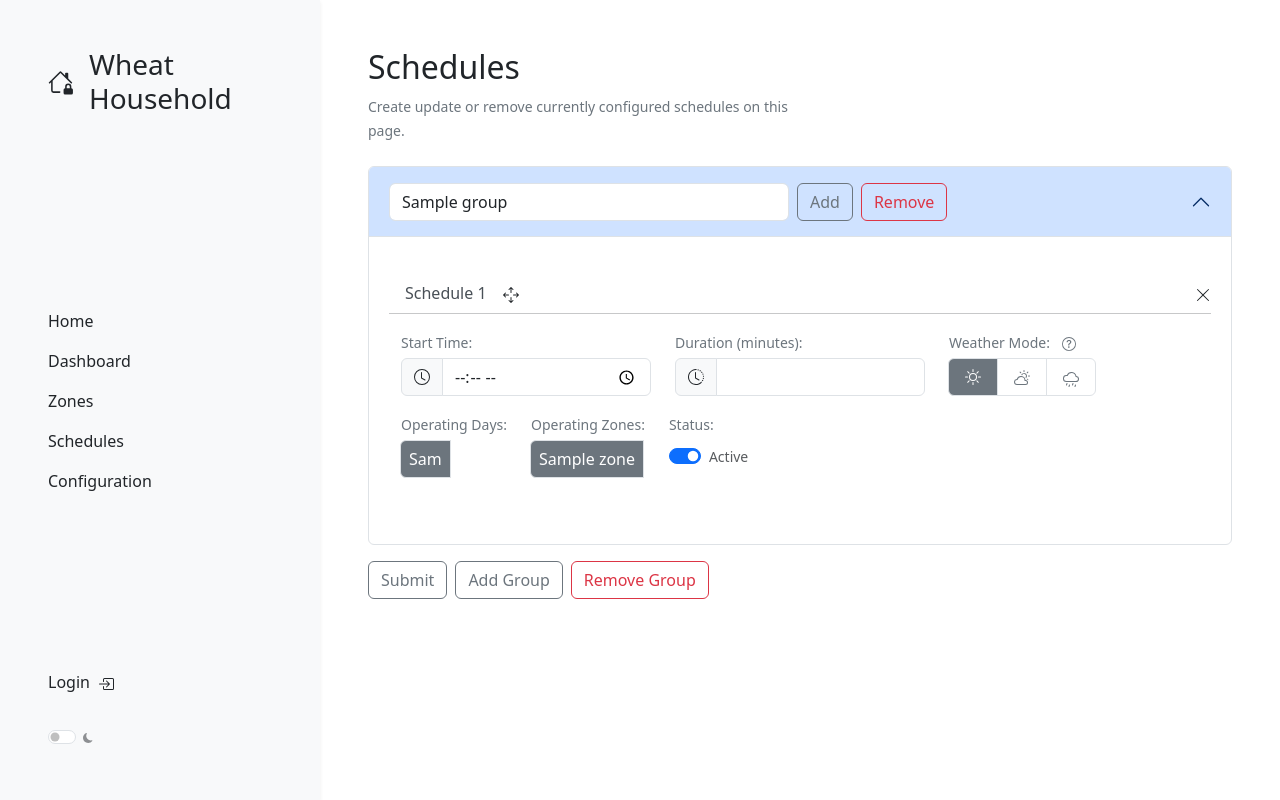
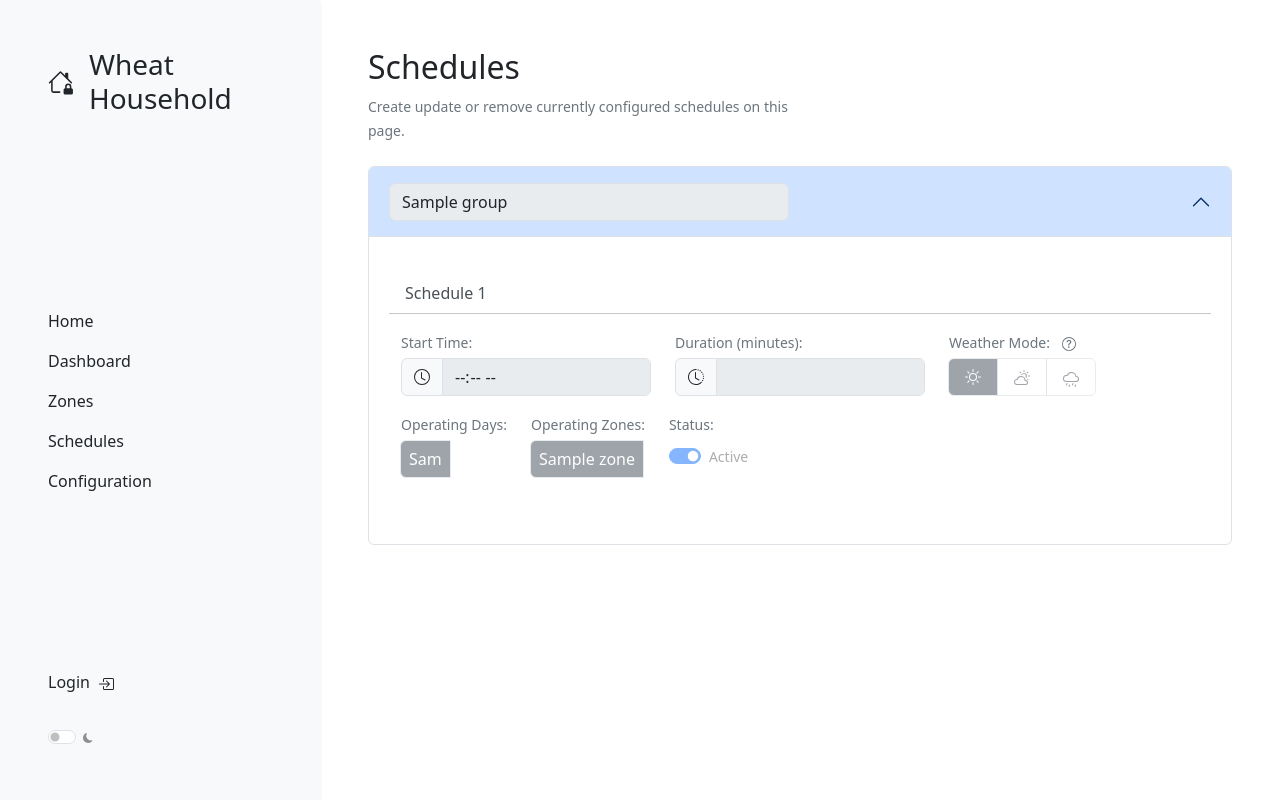
Before and after one commit to WiddleWabbit/flask-dashboard, a Flask app: page /schedules in a window 1280 px wide. Run offline with Flask 3, Linux system fonts and the light colour scheme; tables that the repository leaves empty hold one stand-in row (values such as "Sample post"); some libraries are stand-ins or nearby versions.

Commit message:
Set all the submit buttons, and controls to hide if not logged in. Set all fields to disabled if not logged in.

```diff
--- a/app/templates/configuration.html
+++ b/app/templates/configuration.html
@@ -38,7 +38,7 @@
                     </div>
                 </div>
             </div>
-            <button class="my-3 btn btn-outline-secondary d-block" type="submit">Submit</button>
+            <button class="my-3 btn btn-outline-secondary d-block {% if not current_user.is_authenticated %}d-none{% endif %}" type="submit">Submit</button>
         </form>
     </div>
     <!-- MQTT Broker Settings -->
@@ -73,7 +73,7 @@
                     </div>
                 </div>
             </div>
-            <button class="my-3 btn btn-outline-secondary d-block" type="submit">Submit</button>
+            <button class="my-3 btn btn-outline-secondary d-block {% if not current_user.is_authenticated %}d-none{% endif %}" type="submit">Submit</button>
         </form>
     </div>
     <!-- Time Settings Section-->
@@ -169,7 +169,7 @@
                     <input class="form-control" type="text" name="last_light" placeholder="Last Light: {{ data.times.last_light }}" required disabled/>
                 </div>
             </div>
-            <button class="my-3 btn btn-outline-secondary d-block" type="submit">Submit</button>
+            <button class="my-3 btn btn-outline-secondary d-block {% if not current_user.is_authenticated %}d-none{% endif %}" type="submit">Submit</button>
         </form>
     </div>
 
--- a/app/templates/schedules.html
+++ b/app/templates/schedules.html
@@ -8,17 +8,21 @@
             <div class="d-flex justify-content-between">
                 <div class="d-flex gap-3">
                     <p class="mb-2 text-dark-emphasis ps-3 schedule-title">Schedule {{ schedule.id }}</p>
+                    {% if current_user.is_authenticated %}
                     <span class="schedule-handle">
                         <svg xmlns="http://www.w3.org/2000/svg" width="16" height="16" fill="currentColor" class="bi bi-arrows-move" viewBox="0 0 16 16">
                             <path fill-rule="evenodd" d="M7.646.146a.5.5 0 0 1 .708 0l2 2a.5.5 0 0 1-.708.708L8.5 1.707V5.5a.5.5 0 0 1-1 0V1.707L6.354 2.854a.5.5 0 1 1-.708-.708zM8 10a.5.5 0 0 1 .5.5v3.793l1.146-1.147a.5.5 0 0 1 .708.708l-2 2a.5.5 0 0 1-.708 0l-2-2a.5.5 0 0 1 .708-.708L7.5 14.293V10.5A.5.5 0 0 1 8 10M.146 8.354a.5.5 0 0 1 0-.708l2-2a.5.5 0 1 1 .708.708L1.707 7.5H5.5a.5.5 0 0 1 0 1H1.707l1.147 1.146a.5.5 0 0 1-.708.708zM10 8a.5.5 0 0 1 .5-.5h3.793l-1.147-1.146a.5.5 0 0 1 .708-.708l2 2a.5.5 0 0 1 0 .708l-2 2a.5.5 0 0 1-.708-.708L14.293 8.5H10.5A.5.5 0 0 1 10 8"/>
                         </svg>
                     </span>
+                    {% endif %}
                 </div>
+                {% if current_user.is_authenticated %}
                 <span class="delete-this-schedule">
                     <svg xmlns="http://www.w3.org/2000/svg" width="16" height="16" fill="currentColor" class="bi bi-x-lg" viewBox="0 0 16 16">
                         <path d="M2.146 2.854a.5.5 0 1 1 .708-.708L8 7.293l5.146-5.147a.5.5 0 0 1 .708.708L8.707 8l5.147 5.146a.5.5 0 0 1-.708.708L8 8.707l-5.146 5.147a.5.5 0 0 1-.708-.708L7.293 8z"/>
                     </svg>
                 </span>
+                {% endif %}
             </div>
             <hr class="mt-0">
         </div>
@@ -32,7 +36,7 @@
                             <path d="M8 16A8 8 0 1 0 8 0a8 8 0 0 0 0 16m7-8A7 7 0 1 1 1 8a7 7 0 0 1 14 0"/>
                         </svg>
                     </span>
-                    <input class="form-control" type="time" name="start-{{ schedule.id }}" placeholder="" value="{{ schedule.start }}" required />
+                    <input class="form-control" type="time" name="start-{{ schedule.id }}" placeholder="" value="{{ schedule.start }}" required {% if not current_user.is_authenticated %}disabled{% endif %}/>
                 </div>
             </div>
             <div class="col-lg-4">
@@ -45,7 +49,7 @@
                             <path d="M7.5 3a.5.5 0 0 1 .5.5v5.21l3.248 1.856a.5.5 0 0 1-.496.868l-3.5-2A.5.5 0 0 1 7 9V3.5a.5.5 0 0 1 .5-.5"/>
                         </svg>
                     </span>
-                    <input class="form-control" type="number" name="duration-{{ schedule.id }}" placeholder="" value="{{ data.schedule_durations[schedule.id] }}" required />
+                    <input class="form-control" type="number" name="duration-{{ schedule.id }}" placeholder="" value="{{ data.schedule_durations[schedule.id] }}" required {% if not current_user.is_authenticated %}disabled{% endif %}/>
                 </div>
             </div>
             <div class="col-lg-4">
@@ -57,20 +61,20 @@
                     </svg>
                 </a>
                 <div class="input-group flex-nowrap pt-1 pb-3">
-                    <input type="radio" class="btn-check" value="1" name="weather-{{ schedule.id }}" id="weather-sun-{{ schedule.id }}" autocomplete="off" {% if schedule.weather_dependent == 1 %}checked{% endif %}>
+                    <input type="radio" class="btn-check" value="1" name="weather-{{ schedule.id }}" id="weather-sun-{{ schedule.id }}" autocomplete="off" {% if schedule.weather_dependent == 1 %}checked{% endif %} {% if not current_user.is_authenticated %}disabled{% endif %}>
                     <label class="btn btn-outline-secondary d-flex align-items-center px-3" style="border-radius:6px 0 0 6px; border-color: #dee2e6;" for="weather-sun-{{ schedule.id }}" style="border-color: #dee2e6;">
                         <svg xmlns="http://www.w3.org/2000/svg" width="16" height="16" fill="currentColor" class="bi bi-sun" viewBox="0 0 16 16">
                             <path d="M8 11a3 3 0 1 1 0-6 3 3 0 0 1 0 6m0 1a4 4 0 1 0 0-8 4 4 0 0 0 0 8M8 0a.5.5 0 0 1 .5.5v2a.5.5 0 0 1-1 0v-2A.5.5 0 0 1 8 0m0 13a.5.5 0 0 1 .5.5v2a.5.5 0 0 1-1 0v-2A.5.5 0 0 1 8 13m8-5a.5.5 0 0 1-.5.5h-2a.5.5 0 0 1 0-1h2a.5.5 0 0 1 .5.5M3 8a.5.5 0 0 1-.5.5h-2a.5.5 0 0 1 0-1h2A.5.5 0 0 1 3 8m10.657-5.657a.5.5 0 0 1 0 .707l-1.414 1.415a.5.5 0 1 1-.707-.708l1.414-1.414a.5.5 0 0 1 .707 0m-9.193 9.193a.5.5 0 0 1 0 .707L3.05 13.657a.5.5 0 0 1-.707-.707l1.414-1.414a.5.5 0 0 1 .707 0m9.193 2.121a.5.5 0 0 1-.707 0l-1.414-1.414a.5.5 0 0 1 .707-.707l1.414 1.414a.5.5 0 0 1 0 .707M4.464 4.465a.5.5 0 0 1-.707 0L2.343 3.05a.5.5 0 1 1 .707-.707l1.414 1.414a.5.5 0 0 1 0 .708"/>
                         </svg>
                     </label>
-                    <input type="radio" class="btn-check" value="2" name="weather-{{ schedule.id }}" id="weather-lightrain-{{ schedule.id }}" autocomplete="off" {% if schedule.weather_dependent == 2 %}checked{% endif %}>
+                    <input type="radio" class="btn-check" value="2" name="weather-{{ schedule.id }}" id="weather-lightrain-{{ schedule.id }}" autocomplete="off" {% if schedule.weather_dependent == 2 %}checked{% endif %} {% if not current_user.is_authenticated %}disabled{% endif %}>
                     <label class="btn btn-outline-secondary d-flex align-items-center px-3" for="weather-lightrain-{{ schedule.id }}" style="border-color: #dee2e6;">
                         <svg xmlns="http://www.w3.org/2000/svg" width="16" height="16" fill="currentColor" class="bi bi-cloud-sun" viewBox="0 0 16 16">
                             <path d="M7 8a3.5 3.5 0 0 1 3.5 3.555.5.5 0 0 0 .624.492A1.503 1.503 0 0 1 13 13.5a1.5 1.5 0 0 1-1.5 1.5H3a2 2 0 1 1 .1-3.998.5.5 0 0 0 .51-.375A3.5 3.5 0 0 1 7 8m4.473 3a4.5 4.5 0 0 0-8.72-.99A3 3 0 0 0 3 16h8.5a2.5 2.5 0 0 0 0-5z"/>
                             <path d="M10.5 1.5a.5.5 0 0 0-1 0v1a.5.5 0 0 0 1 0zm3.743 1.964a.5.5 0 1 0-.707-.707l-.708.707a.5.5 0 0 0 .708.708zm-7.779-.707a.5.5 0 0 0-.707.707l.707.708a.5.5 0 1 0 .708-.708zm1.734 3.374a2 2 0 1 1 3.296 2.198q.3.423.516.898a3 3 0 1 0-4.84-3.225q.529.017 1.028.129m4.484 4.074c.6.215 1.125.59 1.522 1.072a.5.5 0 0 0 .039-.742l-.707-.707a.5.5 0 0 0-.854.377M14.5 6.5a.5.5 0 0 0 0 1h1a.5.5 0 0 0 0-1z"/>
                         </svg>
                     </label>
-                    <input type="radio" class="btn-check" value="3" name="weather-{{ schedule.id }}" id="weather-heavyrain-{{ schedule.id }}" autocomplete="off" {% if schedule.weather_dependent == 3 %}checked{% endif %}>
+                    <input type="radio" class="btn-check" value="3" name="weather-{{ schedule.id }}" id="weather-heavyrain-{{ schedule.id }}" autocomplete="off" {% if schedule.weather_dependent == 3 %}checked{% endif %} {% if not current_user.is_authenticated %}disabled{% endif %}>
                     <label class="btn btn-outline-secondary px-3" for="weather-heavyrain-{{ schedule.id }}" style="border-color: #dee2e6;">
                         <svg xmlns="http://www.w3.org/2000/svg" width="16" height="16" fill="currentColor" class="bi bi-cloud-drizzle" viewBox="0 0 16 16">
                             <path d="M4.158 12.025a.5.5 0 0 1 .316.633l-.5 1.5a.5.5 0 0 1-.948-.316l.5-1.5a.5.5 0 0 1 .632-.317m6 0a.5.5 0 0 1 .316.633l-.5 1.5a.5.5 0 0 1-.948-.316l.5-1.5a.5.5 0 0 1 .632-.317m-3.5 1.5a.5.5 0 0 1 .316.633l-.5 1.5a.5.5 0 0 1-.948-.316l.5-1.5a.5.5 0 0 1 .632-.317m6 0a.5.5 0 0 1 .316.633l-.5 1.5a.5.5 0 1 1-.948-.316l.5-1.5a.5.5 0 0 1 .632-.317m.747-8.498a5.001 5.001 0 0 0-9.499-1.004A3.5 3.5 0 1 0 3.5 11H13a3 3 0 0 0 .405-5.973M8.5 2a4 4 0 0 1 3.976 3.555.5.5 0 0 0 .5.445H13a2 2 0 0 1 0 4H3.5a2.5 2.5 0 1 1 .605-4.926.5.5 0 0 0 .596-.329A4 4 0 0 1 8.5 2"/>
@@ -81,7 +85,7 @@
             <div class="col-lg-2 order-2">
                 <p class="text-secondary mb-1"><small>Status:</small></p>
                 <div class="form-check form-switch d-flex gap-2 pt-1">
-                    <input class="form-check-input" name="active-{{ schedule.id }}" type="checkbox" role="switch" id="btn-check-{{ schedule.id }}" {% if schedule.active == 1 %}checked{% endif %}>
+                    <input class="form-check-input" name="active-{{ schedule.id }}" type="checkbox" role="switch" id="btn-check-{{ schedule.id }}" {% if schedule.active == 1 %}checked{% endif %} {% if not current_user.is_authenticated %}disabled{% endif %}>
                     <label class="form-check-label text-body-secondary" for="btn-check-{{ schedule.id }}"><small>Active</small></label>
                 </div>
             </div>
@@ -89,7 +93,7 @@
                 <p class="text-secondary mb-1"><small>Operating Days:</small></p>
                 <div class="d-flex justify-content-start input-group">
                     {% for day in data.days_of_week %}
-                        <input type="checkbox" class="btn-check" name="day-{{ day.id }}-schedule-{{ schedule.id }}" id="day-{{ day.id }}-schedule-{{ schedule.id }}" autocomplete="off" {% if day in schedule.days %}checked{% endif %}>
+                        <input type="checkbox" class="btn-check" name="day-{{ day.id }}-schedule-{{ schedule.id }}" id="day-{{ day.id }}-schedule-{{ schedule.id }}" autocomplete="off" {% if day in schedule.days %}checked{% endif %} {% if not current_user.is_authenticated %}disabled{% endif %}>
                         <label class="btn px-2 btn-outline-secondary" style="border-color: #dee2e6; {% if day.id == 1 %}border-radius: 6px 0 0 6px;{% endif %}" for="day-{{ day.id }}-schedule-{{ schedule.id }}">{{ day.name|truncate(3, True, '', 0) }}</label>
                     {% endfor %}
                 </div>
@@ -98,7 +102,7 @@
                 <p class="text-secondary mb-1"><small>Operating Zones:</small></p>
                 <div class="d-flex justify-content-start input-group">
                     {% for zone in data.zones %}
-                        <input type="checkbox" name="zone-{{zone.id}}-schedule-{{ schedule.id }}" class="btn-check" id="zone-{{ zone.id }}-schedule-{{ schedule.id }}" autocomplete="off" {% if zone in schedule.zones %}checked{% endif %}>
+                        <input type="checkbox" name="zone-{{zone.id}}-schedule-{{ schedule.id }}" class="btn-check" id="zone-{{ zone.id }}-schedule-{{ schedule.id }}" autocomplete="off" {% if zone in schedule.zones %}checked{% endif %} {% if not current_user.is_authenticated %}disabled{% endif %}>
                         <label class="btn px-2 btn-outline-secondary" style="border-color: #dee2e6; {% if zone.id == 1 %}border-radius: 6px 0 0 6px;{% endif %}" for="zone-{{ zone.id }}-schedule-{{ schedule.id }}">{{ zone.name }}</label>
                     {% endfor %}
                 </div>
@@ -135,10 +139,10 @@
                     <h2 class="accordion-header">
                         <button class="accordion-button" type="button" data-bs-toggle="collapse" data-bs-target="#collapse-{{ group.id }}" aria-expanded="true" aria-controls="collapse-{{ group.id }}">
                             <div class="d-flex col-xl-10 gap-2">
-                                <input class="form-control control group-heading-{{ group.id }}" type="text" name="group-name-{{ group.id }}" placeholder="Group Name" value="{{ group.name }}" required style="max-width:400px;"></input>
+                                <input class="form-control control group-heading-{{ group.id }}" type="text" name="group-name-{{ group.id }}" placeholder="Group Name" value="{{ group.name }}" required style="max-width:400px;" {% if not current_user.is_authenticated %}disabled{% endif %}></input>
                                 <div class="d-flex gap-2">
-                                    <span type="button" class="btn btn-outline-secondary add-schedule-1 control" tabindex="0">Add</span>
-                                    <span type="button" class="btn btn-outline-danger remove-schedule-1 control" tabindex="0">Remove</span>
+                                    <span type="button" class="btn btn-outline-secondary add-schedule-1 control {% if not current_user.is_authenticated %}d-none{% endif %}" tabindex="0">Add</span>
+                                    <span type="button" class="btn btn-outline-danger remove-schedule-1 control {% if not current_user.is_authenticated %}d-none{% endif %}" tabindex="0">Remove</span>
                                 </div>
                             </div>
                         </button>
@@ -165,9 +169,9 @@
 
         </div>
         <div class="d-flex gap-2">
-            <button class="my-3 btn btn-outline-secondary d-block" type="submit">Submit</button>
-            <button class="my-3 btn btn-outline-secondary d-block add-group" type="submit">Add Group</button>
-            <button class="my-3 btn btn-outline-danger d-block remove-group" type="submit">Remove Group</button>
+            <button class="my-3 btn btn-outline-secondary d-block {% if not current_user.is_authenticated %}d-none{% endif %}" type="submit">Submit</button>
+            <button class="my-3 btn btn-outline-secondary d-block add-group {% if not current_user.is_authenticated %}d-none{% endif %}" type="submit">Add Group</button>
+            <button class="my-3 btn btn-outline-danger d-block remove-group {% if not current_user.is_authenticated %}d-none{% endif %}" type="submit">Remove Group</button>
             <input type="text" name="all-ids" class="d-none" value="{{ ids|replace("[", "")|replace("]", "") }}">
             <input type="text" name="max-id" class="d-none" value="{{ data.max_schedule_id }}">
         </div>
--- a/app/templates/zones.html
+++ b/app/templates/zones.html
@@ -57,9 +57,9 @@
             {% endfor %}
 
             <div class="button-div d-flex align-items-center gap-2">
-                <button class="my-3 btn btn-outline-secondary d-block" type="submit">Submit</button>
-                <button type="button" class="btn btn-outline-secondary add-zone my-3 d-block">Add Zone</button>
-                <button type="button" class="btn btn-outline-danger remove-zone my-1 d-block">Remove Zone</button>
+                <button class="my-3 btn btn-outline-secondary d-block {% if not current_user.is_authenticated %}d-none{% endif %}" type="submit">Submit</button>
+                <button type="button" class="btn btn-outline-secondary add-zone my-3 d-block {% if not current_user.is_authenticated %}d-none{% endif %}">Add Zone</button>
+                <button type="button" class="btn btn-outline-danger remove-zone my-1 d-block {% if not current_user.is_authenticated %}d-none{% endif %}">Remove Zone</button>
             </div>
         </form>
     </div>
```
